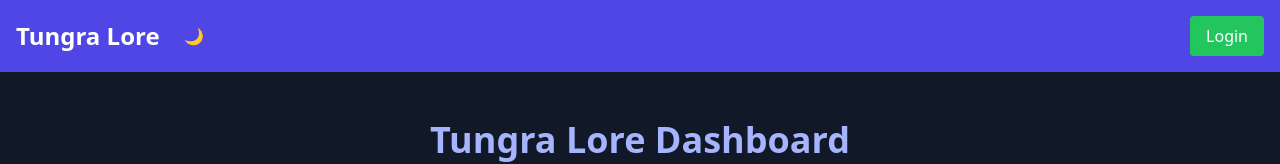
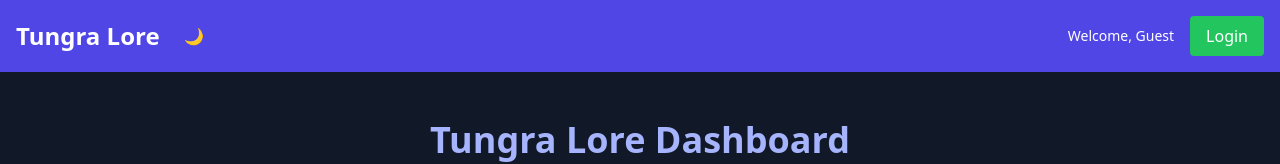
Before and after one commit to simmch/Tungra, a React (Create React App) app in the folder frontend/: page / in a window 1280 px wide. Shown: the top 164 px of the page. Built offline with nearby package versions, Linux system fonts and the light colour scheme.

Commit message:
added welcome message

```diff
--- a/frontend/src/components/Navbar.js
+++ b/frontend/src/components/Navbar.js
@@ -15,6 +15,9 @@ const Navbar = ({ user }) => {
           <ThemeToggle />
         </div>
         <div className="flex items-center space-x-4">
+          <span className="text-sm font-medium">
+            Welcome, {user.isGuest ? 'Guest' : user.username}
+          </span>
           {user.role === 'ADMIN' && (
             <button
               onClick={() => navigate('/user-management')}
```
Also changed, not shown: 2 other files (tests, documents, lock files or other folders).
